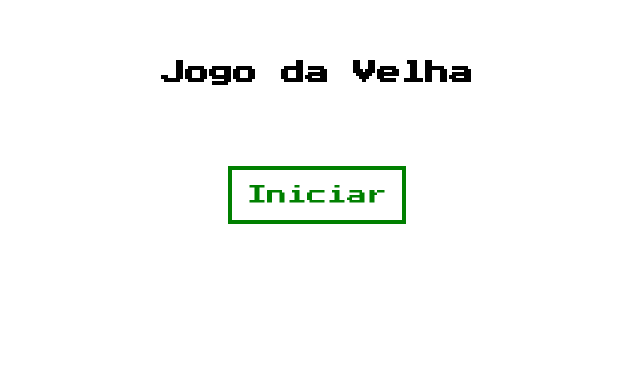
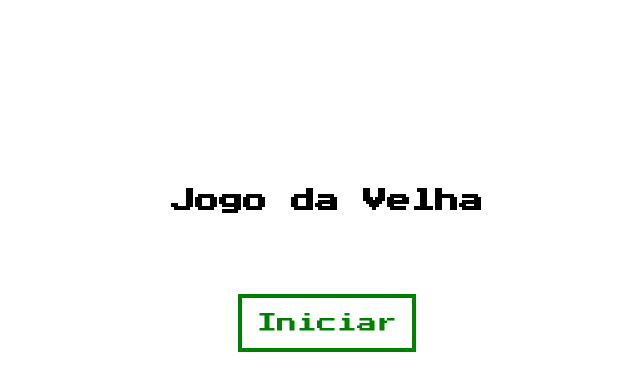
Before and after one commit to CarlosEduardoLS/tic-tac-toe-angular, an Angular app: page / in a window 1280 px wide. Shown: the part 117-508 px from the top of the page, without its empty margins (323-963 px from the left). Built offline with nearby package versions, Linux system fonts and the light colour scheme.

Commit message:
FEAT: Incremented css of tic tac toe component

```diff
--- a/src/app/tic-tac-toe/tic-tac-toe.component.css
+++ b/src/app/tic-tac-toe/tic-tac-toe.component.css
@@ -1,6 +1,5 @@
 div {
   width: 400px;
-  height: 400px;
   text-align: center;
   font-family: "Press Start 2P", cursive;
 }
@@ -11,6 +10,15 @@ div.main {
 
 a.button {
   margin-top: 100px;
+  margin-left: 20px;
+  font-size: 20px;
+  background-color: lightgreen;
+  padding: 15px;
+}
+
+a.playAgain {
+  margin-top: 100px;
+  margin-right: 20px;
   font-size: 20px;
   background-color: lightgreen;
   padding: 15px;
@@ -42,6 +50,16 @@ ul li {
   cursor: pointer;
 }
 
+h2 {
+  margin-bottom: 30px;
+  margin-left: 20px;
+}
+
+.result {
+  margin-top: 100%;
+  margin-left: 20px;
+}
+
 .kz-border-bottom {
   border-bottom: 8px solid #333;
 }
```
